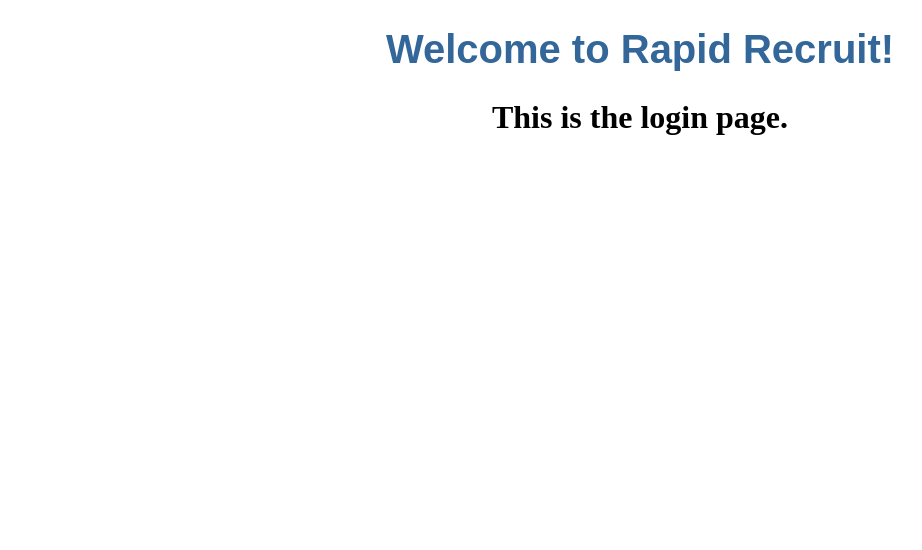
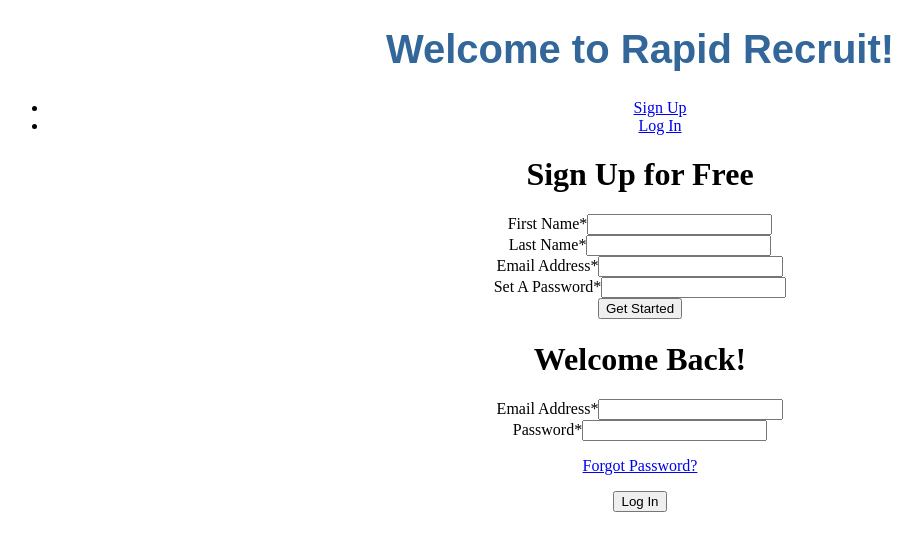
Before and after one commit to HashedDan/RR, an Angular app: page /login in a window 1280 px wide. Shown: the top 550 px of the page, without its empty margins (0-922 px from the left). Built offline with nearby package versions, Linux system fonts and the light colour scheme.

Commit message:
working on front end

```diff
--- a/src/app/login/login.component.html
+++ b/src/app/login/login.component.html
@@ -1,3 +1,61 @@
-<div>
-	<h1>{{ message }}</h1>
+<div class="form">
+  <ul class="tab-group">
+    <li class="tab active"><a href="#signup">Sign Up</a></li>
+    <li class="tab"><a href="#login">Log In</a></li>
+  </ul>
+  <div class="tab-content">
+    <div id="signup">
+      <h1>Sign Up for Free</h1>
+      <form action="/" method="post">
+        <div class="top-row">
+          <div class="field-wrap">
+            <label>
+              First Name<span class="req">*</span>
+            </label>
+            <input type="text" required autocomplete="off" />
+          </div>
+          <div class="field-wrap">
+            <label>
+              Last Name<span class="req">*</span>
+            </label>
+            <input type="text" required autocomplete="off" />
+          </div>
+        </div>
+        <div class="field-wrap">
+          <label>
+            Email Address<span class="req">*</span>
+          </label>
+          <input type="email" required autocomplete="off" />
+        </div>
+        <div class="field-wrap">
+          <label>
+            Set A Password<span class="req">*</span>
+          </label>
+          <input type="password" required autocomplete="off" />
+        </div>
+        <button type="submit" class="button button-block">Get Started</button>
+      </form>
+    </div>
+    <div id="login">
+      <h1>Welcome Back!</h1>
+      <form action="/" method="post">
+        <div class="field-wrap">
+          <label>
+            Email Address<span class="req">*</span>
+          </label>
+          <input type="email" required autocomplete="off" />
+        </div>
+        <div class="field-wrap">
+          <label>
+            Password<span class="req">*</span>
+          </label>
+          <input type="password" required autocomplete="off" />
+        </div>
+        <p class="forgot"><a href="#">Forgot Password?</a></p>
+        <button class="button button-block">Log In</button>
+      </form>
+    </div>
+  </div>
+  <!-- tab-content -->
 </div>
+<!-- /form -->
```
Also changed, not shown: 1 other file (tests, documents, lock files or other folders).
